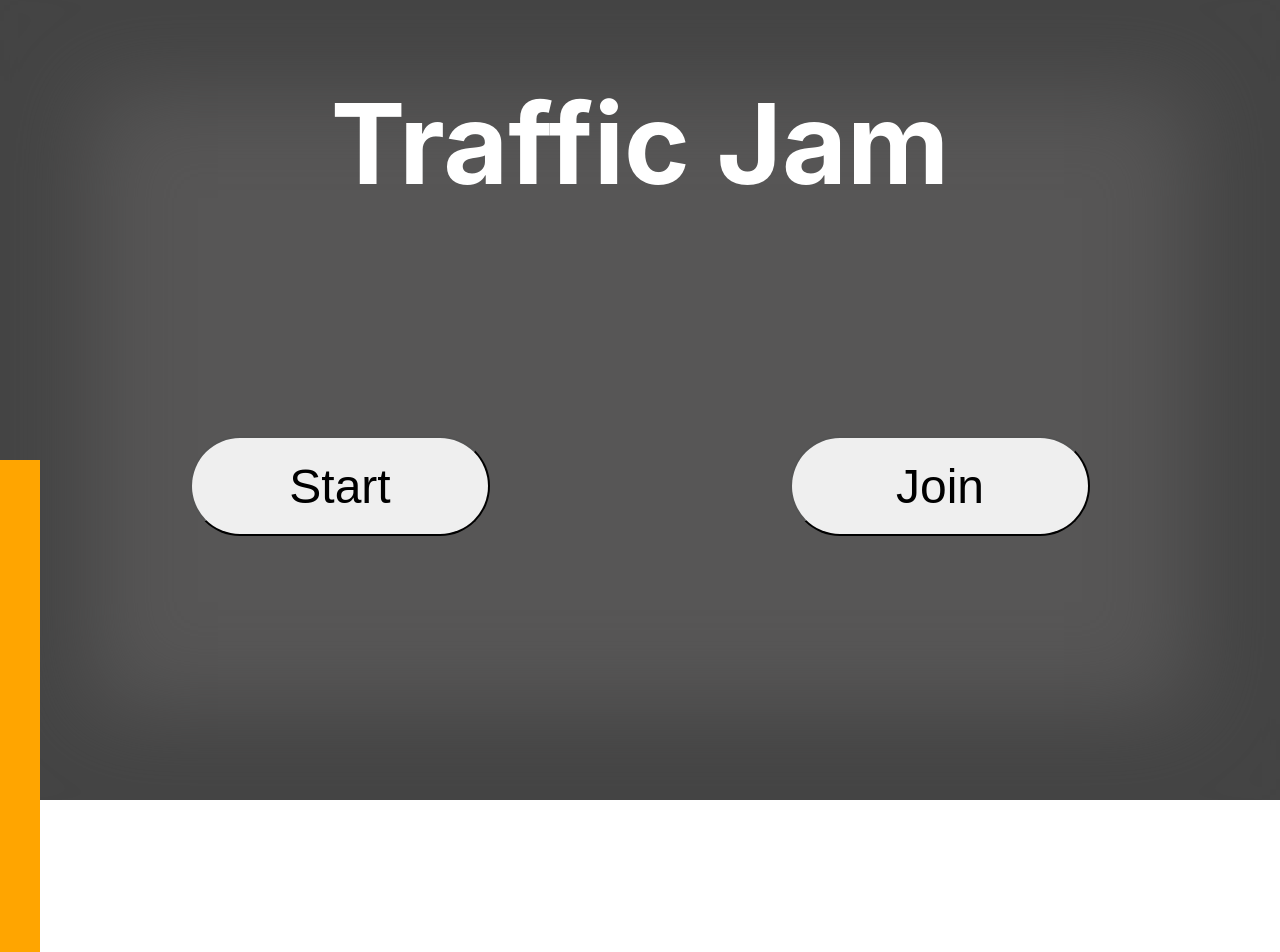
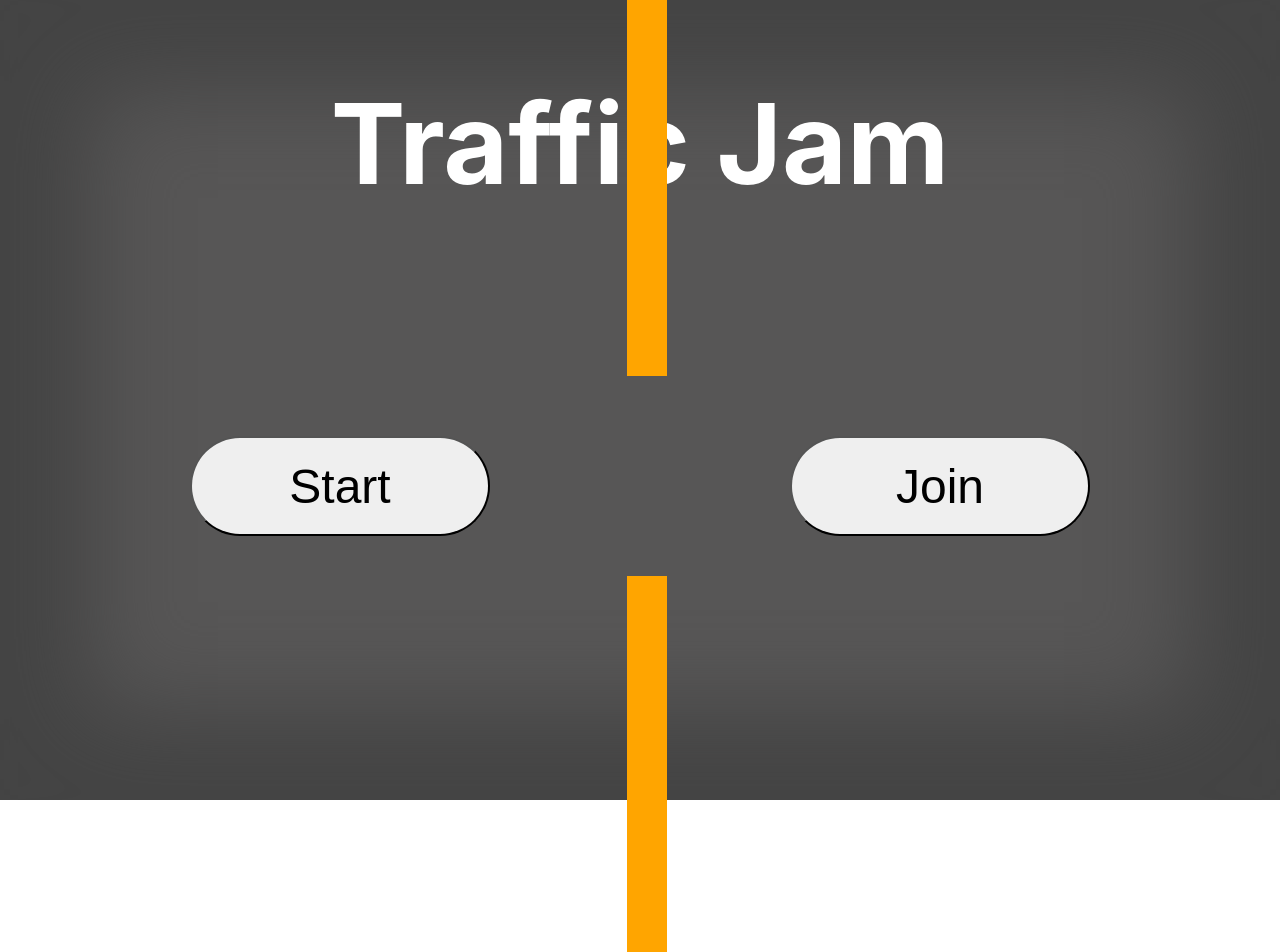
Before and after one commit to kavin1022/traffic-jam, a React (Create React App) app in the folder frontend/: page / in a window 1280 px wide. Shown: the top 952 px of the page. Built offline with nearby package versions, Linux system fonts and the light colour scheme.

Commit message:
fixed the yellow strip animation

```diff
--- a/frontend/src/pages/IndexPage.js
+++ b/frontend/src/pages/IndexPage.js
@@ -4,9 +4,11 @@ import { Link } from 'react-router-dom';
 
 function IndexPage() {
   return (
-    <>
+    <div>
+    <div id="animation1"></div>
+    <div id="animation2"></div>
+    <div id="animation3"></div>
     <div id={'index-container'}>
-      <div id="animation"></div>
         <div>
           <h1 id="title">Traffic Jam</h1>
         </div>
@@ -23,7 +25,7 @@ function IndexPage() {
           </Link>
         </div>
     </div>
-    </>
+    </div>
   );
 }
 
--- a/frontend/src/styling/App.css
+++ b/frontend/src/styling/App.css
@@ -1,5 +1,10 @@
 .App {
   text-align: center;
+}
+
+html {
+  height: 100vh;
+  overflow-y: hidden;
 }
 
 .App-logo {
--- a/frontend/src/styling/index-page.css
+++ b/frontend/src/styling/index-page.css
@@ -1,6 +1,7 @@
 #index-container {
     background-color: #575656;
     box-shadow: inset 0px 0px 90px 90px #444444;
+    z-index: 999;
 }
 
 .startBtnContainer {
@@ -11,6 +12,7 @@
 #title {
     color:white;
     font-size: 7rem;
+    z-index: 999;
 }
 
 .links:hover{
@@ -29,34 +31,56 @@
     cursor:pointer;
 }
 
-#animation {
+#animation1 {
     position: absolute;
+    margin-left: 49%;
     background-color: orange;
     width: 40px;
-    height: 730px;
+    height: 600px;
     -webkit-animation: slide-bottom 3s linear infinite both;
 	animation: slide-bottom 3s linear infinite both;
-    z-index: 999;
-
 }
 
 @-webkit-keyframes slide-bottom {
     0% {
-      -webkit-transform: translateY(-100px);
-              transform: translateY(-100px);
+      -webkit-transform: translateY(-1200px);
+              transform: translateY(-1200px);
     }
     100% {
-      -webkit-transform: translateY(700px);
-              transform: translateY(700px);
+      -webkit-transform: translateY(1200px);
+              transform: translateY(1200px);
     }
   }
-  @keyframes slide-bottom {
+@keyframes slide-bottom {
     0% {
-      -webkit-transform: translateY(-100px);
-              transform: translateY(-100px);
+      -webkit-transform: translateY(-1200px);
+              transform: translateY(-1200px);
     }
     100% {
-      -webkit-transform: translateY(700px);
-              transform: translateY(700px);
+
+      -webkit-transform: translateY(1200px);
+              transform: translateY(1200px);
     }
   }
+
+#animation2 {
+    position: absolute;
+    margin-left: 49%;
+    background-color: orange;
+    width: 40px;
+    height: 600px;
+    -webkit-animation: slide-bottom 3s linear infinite both;
+	animation: slide-bottom 3s linear infinite both;
+    animation-delay: 1s;
+}
+
+  #animation3 {
+    position: absolute;
+    margin-left: 49%;
+    background-color: orange;
+    width: 40px;
+    height: 600px;
+    -webkit-animation: slide-bottom 3s linear infinite both;
+	animation: slide-bottom 3s linear infinite both;
+    animation-delay: 5s;
+}
```
